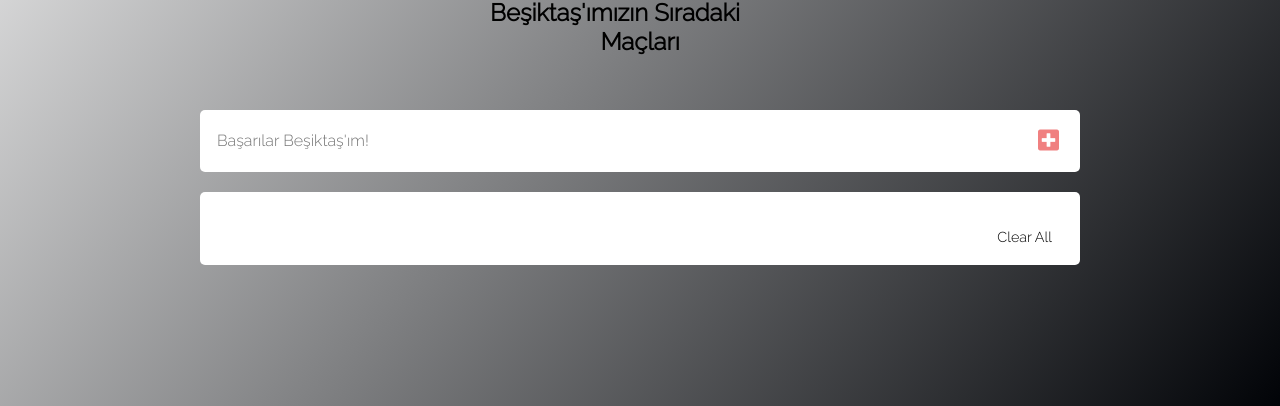
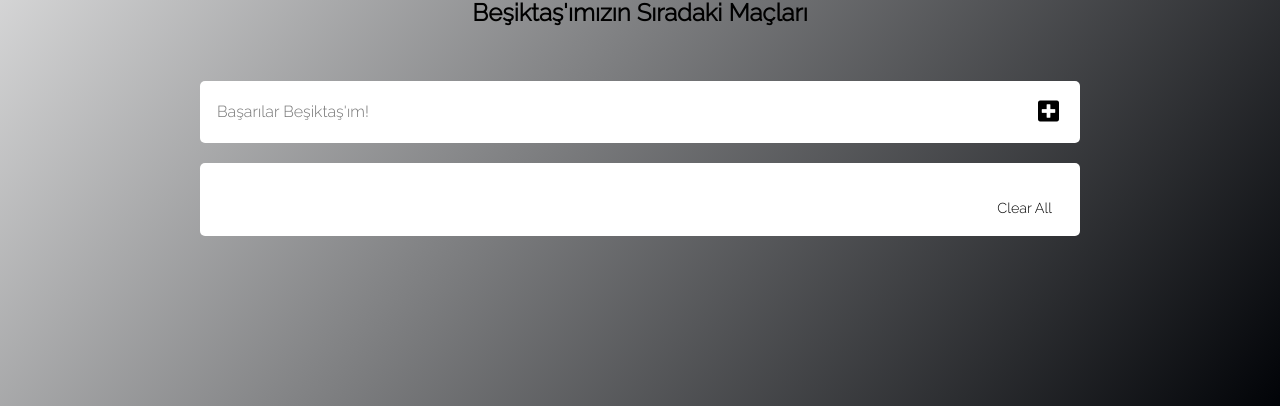
Before and after one commit to TurgutKaan/todo-app, a plain HTML site: page index.html in a window 1280 px wide. In both pictures the pointer is over the button 1048 px from the left and 534 px from the top of the page. Shown: the part 394-800 px from the top of the page. Drawn offline with Linux system fonts and the light colour scheme.

Commit message:
styles has been updated

```diff
--- a/style.css
+++ b/style.css
@@ -19,7 +19,7 @@ html {
 }
 
 .headline {
-        width: auto;
+        width: 500px;
         text-align-last: center;
 }
 
@@ -71,7 +71,7 @@ button {
 }
 
 button:hover {
-    color: lightcoral;
+    color: rgb(0, 0, 0);
 }
 
 .todoList {
@@ -114,7 +114,7 @@ i {
 }
 
 .clearAll:hover {
-    color: lightcoral;
+    color: rgb(0, 0, 0);
 }
 
 .todo-list-item {
```
